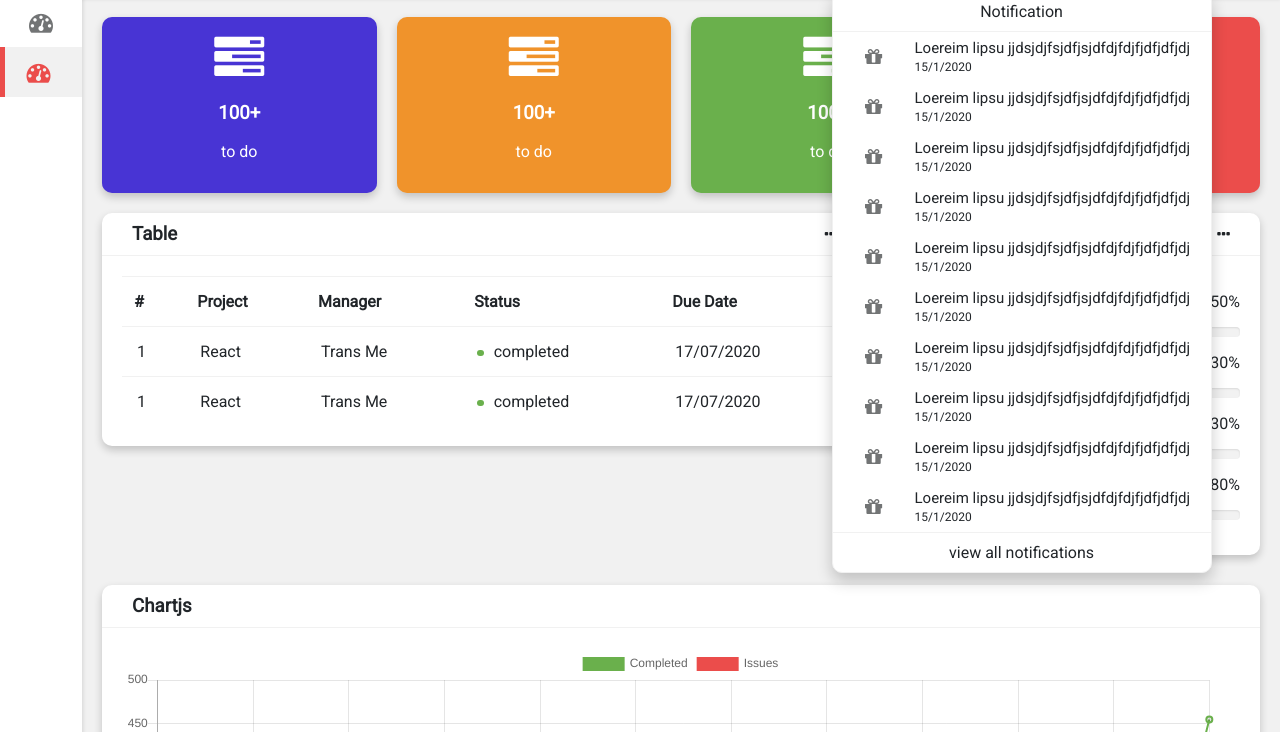
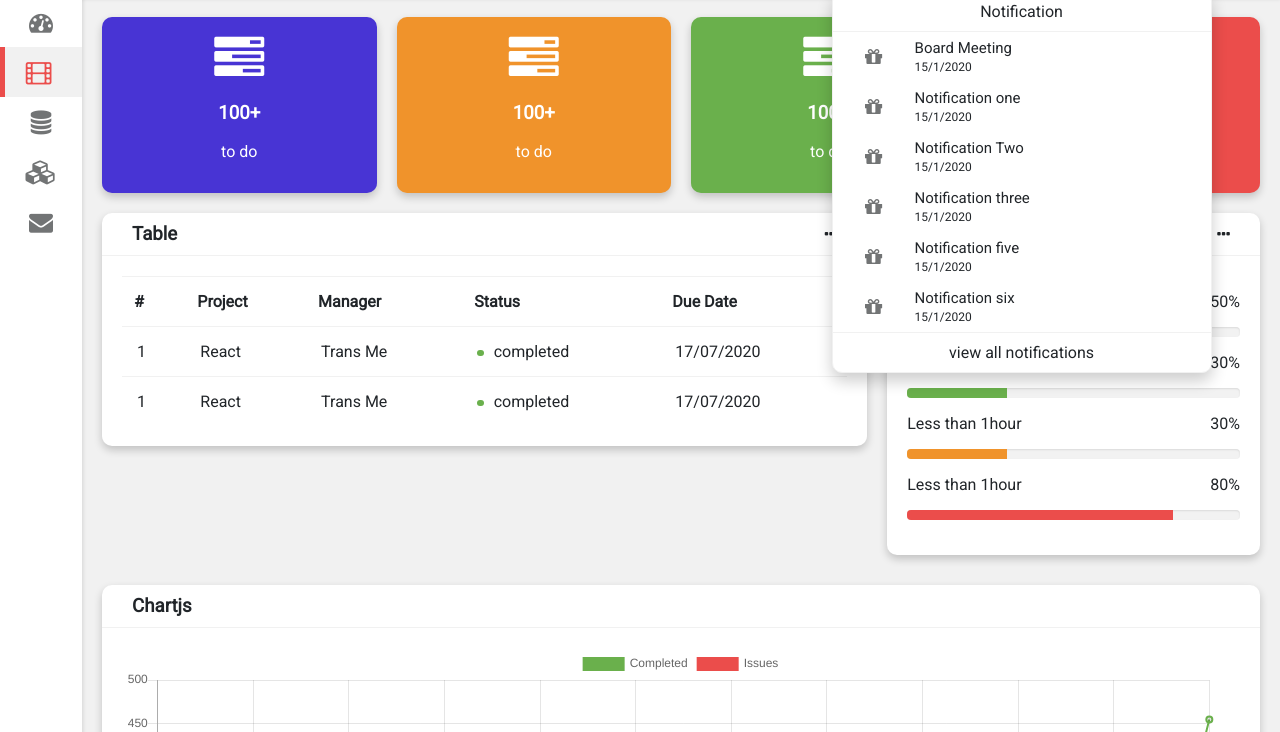
Before and after one commit to AmbyMbayi/dashboard, a plain HTML site: page index.html in a window 1280 px wide. Both pictures are taken after a click on the icon 1198 px from the left and 32 px from the top of the page. Shown: the part 68-800 px from the top of the page. Drawn offline with nearby package versions, Linux system fonts and the light colour scheme.

Commit message:
completed

```diff
--- a/index.html
+++ b/index.html
@@ -11,13 +11,16 @@
       href="https://fonts.googleapis.com/css2?family=Roboto:wght@300;400&display=swap"
       rel="stylesheet"
     />
-    <link rel="stylesheet" type="text/css" href="https://cdnjs.cloudflare.com/ajax/libs/Chart.js/2.9.3/Chart.min.css">
+    <link
+      rel="stylesheet"
+      type="text/css"
+      href="https://cdnjs.cloudflare.com/ajax/libs/Chart.js/2.9.3/Chart.min.css"
+    />
     <link rel="stylesheet" href="dist/style.css" />
     <title>Dashboard</title>
   </head>
 
   <body class="overlay-scrollbar">
-
     <!--navbar-->
     <div class="navbar">
       <ul class="navbar-nav">
@@ -66,7 +69,7 @@
                     <i class="fa fa-gift"></i>
                   </div>
                   <span
-                    >Loereim lipsu jjdsjdjfsjdfjsjdfdjfdjfjdfjdfjdj
+                    >Board Meeting
                     <br />
                     <span>15/1/2020</span>
                   </span>
@@ -78,7 +81,7 @@
                     <i class="fa fa-gift"></i>
                   </div>
                   <span
-                    >Loereim lipsu jjdsjdjfsjdfjsjdfdjfdjfjdfjdfjdj
+                    >Notification one
                     <br />
                     <span>15/1/2020</span>
                   </span>
@@ -90,7 +93,7 @@
                     <i class="fa fa-gift"></i>
                   </div>
                   <span
-                    >Loereim lipsu jjdsjdjfsjdfjsjdfdjfdjfjdfjdfjdj
+                    >Notification Two
                     <br />
                     <span>15/1/2020</span>
                   </span>
@@ -102,7 +105,7 @@
                     <i class="fa fa-gift"></i>
                   </div>
                   <span
-                    >Loereim lipsu jjdsjdjfsjdfjsjdfdjfdjfjdfjdfjdj
+                    >Notification three
                     <br />
                     <span>15/1/2020</span>
                   </span>
@@ -114,7 +117,7 @@
                     <i class="fa fa-gift"></i>
                   </div>
                   <span
-                    >Loereim lipsu jjdsjdjfsjdfjsjdfdjfdjfjdfjdfjdj
+                    >Notification five
                     <br />
                     <span>15/1/2020</span>
                   </span>
@@ -127,103 +130,7 @@
                     <i class="fa fa-gift"></i>
                   </div>
                   <span
-                    >Loereim lipsu jjdsjdjfsjdfjsjdfdjfdjfjdfjdfjdj
-                    <br />
-                    <span>15/1/2020</span>
-                  </span>
-                </a>
-              </li>
-              <li class="dropdown-menu-item">
-                <a href="" class="dropdown-menu-link">
-                  <div>
-                    <i class="fa fa-gift"></i>
-                  </div>
-                  <span
-                    >Loereim lipsu jjdsjdjfsjdfjsjdfdjfdjfjdfjdfjdj
-                    <br />
-                    <span>15/1/2020</span>
-                  </span>
-                </a>
-              </li>
-              <li class="dropdown-menu-item">
-                <a href="" class="dropdown-menu-link">
-                  <div>
-                    <i class="fa fa-gift"></i>
-                  </div>
-                  <span
-                    >Loereim lipsu jjdsjdjfsjdfjsjdfdjfdjfjdfjdfjdj
-                    <br />
-                    <span>15/1/2020</span>
-                  </span>
-                </a>
-              </li>
-              <li class="dropdown-menu-item">
-                <a href="" class="dropdown-menu-link">
-                  <div>
-                    <i class="fa fa-gift"></i>
-                  </div>
-                  <span
-                    >Loereim lipsu jjdsjdjfsjdfjsjdfdjfdjfjdfjdfjdj
-                    <br />
-                    <span>15/1/2020</span>
-                  </span>
-                </a>
-              </li>
-              <li class="dropdown-menu-item">
-                <a href="" class="dropdown-menu-link">
-                  <div>
-                    <i class="fa fa-gift"></i>
-                  </div>
-                  <span
-                    >Loereim lipsu jjdsjdjfsjdfjsjdfdjfdjfjdfjdfjdj
-                    <br />
-                    <span>15/1/2020</span>
-                  </span>
-                </a>
-              </li>
-              <li class="dropdown-menu-item">
-                <a href="" class="dropdown-menu-link">
-                  <div>
-                    <i class="fa fa-gift"></i>
-                  </div>
-                  <span
-                    >Loereim lipsu jjdsjdjfsjdfjsjdfdjfdjfjdfjdfjdj
-                    <br />
-                    <span>15/1/2020</span>
-                  </span>
-                </a>
-              </li>
-              <li class="dropdown-menu-item">
-                <a href="" class="dropdown-menu-link">
-                  <div>
-                    <i class="fa fa-gift"></i>
-                  </div>
-                  <span
-                    >Loereim lipsu jjdsjdjfsjdfjsjdfdjfdjfjdfjdfjdj
-                    <br />
-                    <span>15/1/2020</span>
-                  </span>
-                </a>
-              </li>
-              <li class="dropdown-menu-item">
-                <a href="" class="dropdown-menu-link">
-                  <div>
-                    <i class="fa fa-gift"></i>
-                  </div>
-                  <span
-                    >Loereim lipsu jjdsjdjfsjdfjsjdfdjfdjfjdfjdfjdj
-                    <br />
-                    <span>15/1/2020</span>
-                  </span>
-                </a>
-              </li>
-              <li class="dropdown-menu-item">
-                <a href="" class="dropdown-menu-link">
-                  <div>
-                    <i class="fa fa-gift"></i>
-                  </div>
-                  <span
-                    >Loereim lipsu jjdsjdjfsjdfjsjdfdjfdjfjdfjdfjdj
+                    >Notification six
                     <br />
                     <span>15/1/2020</span>
                   </span>
@@ -297,11 +204,35 @@
         <li class="sidebar-nav-item">
           <a href="" class="sidebar-nav-link active">
             <div>
-                <i class="fa fa-tachometer"></i>
+              <i class="fa fa-film"></i>
             </div>
-              <span>Dashboard</span>
+            <span>Film</span>
           </a>
-          </li
+        </li>
+        <li class="sidebar-nav-item">
+          <a href="" class="sidebar-nav-link">
+            <div>
+              <i class="fa fa-database"></i>
+            </div>
+            <span>Database</span>
+          </a>
+        </li>
+        <li class="sidebar-nav-item">
+          <a href="" class="sidebar-nav-link">
+            <div>
+              <i class="fa fa-cubes"></i>
+            </div>
+            <span>Cubes</span>
+          </a>
+        </li>
+        <li class="sidebar-nav-item">
+          <a href="" class="sidebar-nav-link">
+            <div>
+              <i class="fa fa-envelope"></i>
+            </div>
+            <span>Envelope</span>
+          </a>
+        </li>
       </ul>
     </div>
     <!--end of sidebar-->
@@ -310,28 +241,28 @@
     <div class="wrapper">
       <div class="row">
         <div class="col-3 col-m-6 col-sm-6">
-        <div class="counter bg-primary ">
+          <div class="counter bg-primary">
             <i class="fa fa-tasks"></i>
             <h3>100+</h3>
             <p>to do</p>
           </div>
         </div>
         <div class="col-3 col-m-6 col-sm-6">
-        <div class="counter bg-warning ">
+          <div class="counter bg-warning">
             <i class="fa fa-tasks"></i>
             <h3>100+</h3>
             <p>to do</p>
           </div>
         </div>
         <div class="col-3 col-m-6 col-sm-6">
-        <div class="counter bg-success ">
+          <div class="counter bg-success">
             <i class="fa fa-tasks"></i>
             <h3>100+</h3>
             <p>to do</p>
           </div>
         </div>
         <div class="col-3 col-m-6 col-sm-6">
-        <div class="counter bg-danger ">
+          <div class="counter bg-danger">
             <i class="fa fa-tasks"></i>
             <h3>100+</h3>
             <p>to do</p>
@@ -385,7 +316,6 @@
               </table>
             </div>
           </div>
-
         </div>
         <div class="col-4 col-m-12 col-sm-12">
           <div class="card">
@@ -395,7 +325,8 @@
             </div>
             <div class="card-content">
               <div class="progress-wrapper">
-              <p>Less than 1hour
+                <p>
+                  Less than 1hour
                   <span class="float-right">50%</span>
                 </p>
                 <div class="progress">
@@ -403,7 +334,8 @@
                 </div>
               </div>
               <div class="progress-wrapper">
-              <p>Less than 1hour
+                <p>
+                  Less than 1hour
                   <span class="float-right">30%</span>
                 </p>
                 <div class="progress">
@@ -411,7 +343,8 @@
                 </div>
               </div>
               <div class="progress-wrapper">
-              <p>Less than 1hour
+                <p>
+                  Less than 1hour
                   <span class="float-right">30%</span>
                 </p>
                 <div class="progress">
@@ -419,7 +352,8 @@
                 </div>
               </div>
               <div class="progress-wrapper">
-              <p>Less than 1hour
+                <p>
+                  Less than 1hour
                   <span class="float-right">80%</span>
                 </p>
                 <div class="progress">
@@ -434,9 +368,7 @@
         <div class="col-12 col-m-12 col-sm-12">
           <div class="card">
             <div class="card-header">
-            <h3>
-              Chartjs
-            </h3>
+              <h3>Chartjs</h3>
             </div>
             <div class="card-content">
               <canvas id="myChart"></canvas>
```
Lines whose indentation alone changed are shown as unchanged.
